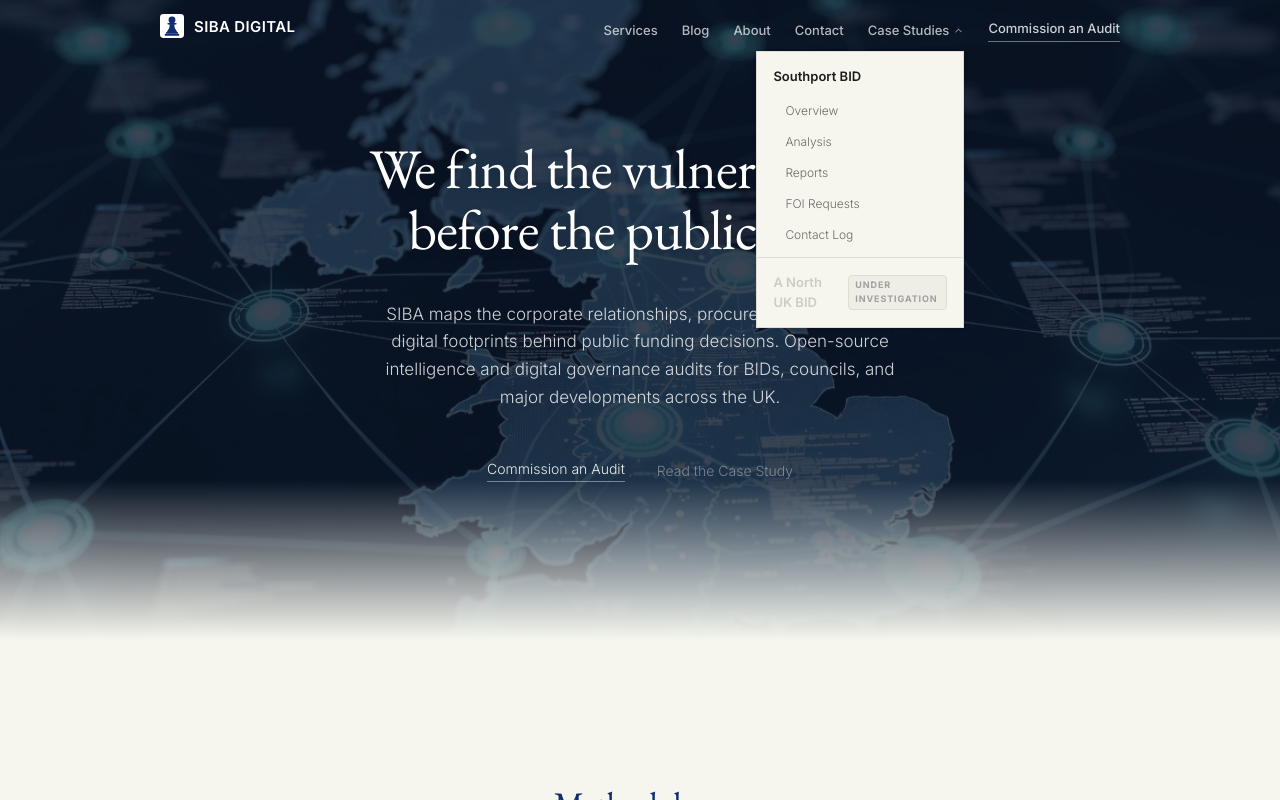
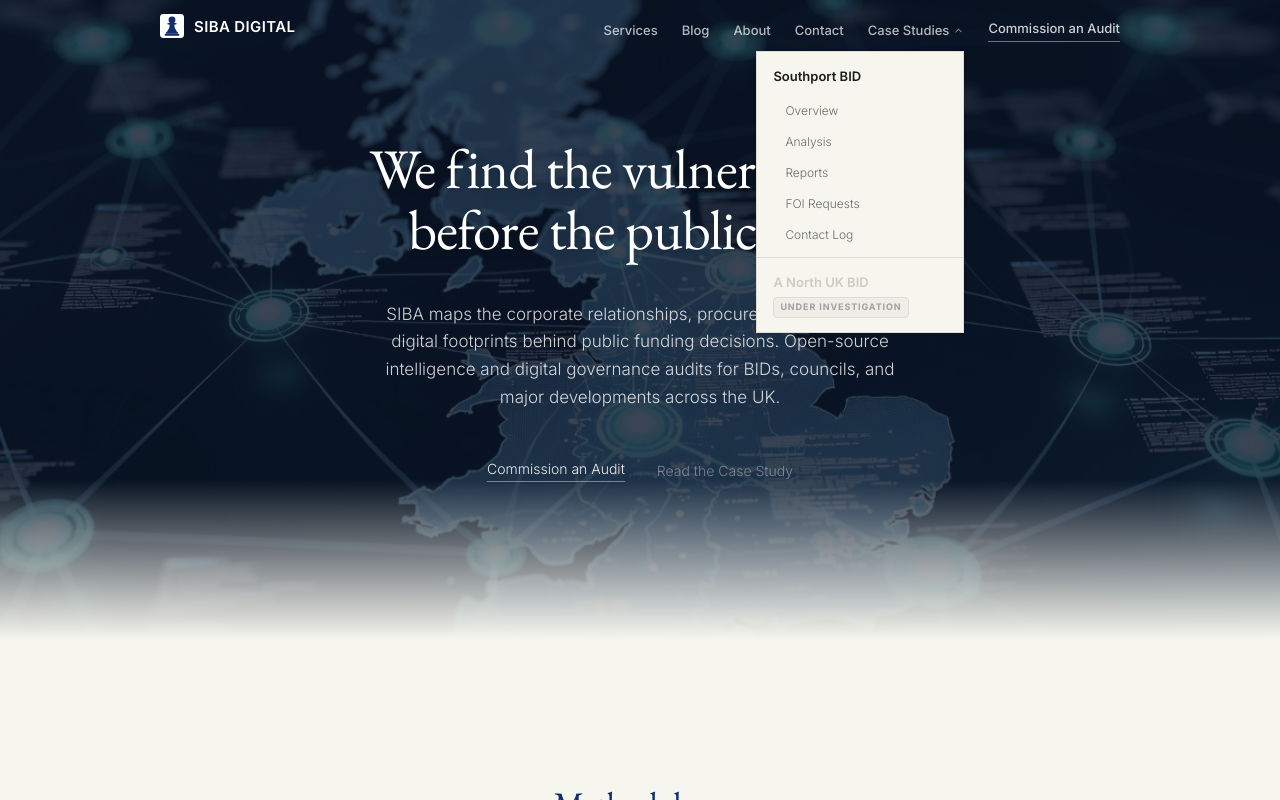
Before and after one commit to damian756/siba.digital, a Next.js app: page / in a window 1280 px wide. Both pictures are taken after a click on the button "Case Studies". Shown: the top 800 px of the page. Built offline with nearby package versions, Linux system fonts and the light colour scheme.

Commit message:
Fix Under Investigation badge layout in Case Studies dropdown

```diff
--- a/components/Nav.tsx
+++ b/components/Nav.tsx
@@ -124,11 +124,11 @@
                   <div className="my-1.5 border-t border-[#ddddd5]" />
 
                   {/* Under investigation - greyed out, no link */}
-                  <div className="px-4 py-2 flex items-center gap-2 cursor-default select-none">
-                    <span className="text-[13px] font-semibold text-[#ccccc4]">
+                  <div className="px-4 py-2 cursor-default select-none">
+                    <span className="block text-[13px] font-semibold text-[#ccccc4]">
                       A North UK BID
                     </span>
-                    <span className="inline-flex items-center rounded-sm bg-[#eeeee6] border border-[#ddddd5] px-1.5 py-0.5 text-[9px] font-bold uppercase tracking-widest text-[#a0a0a0]">
+                    <span className="mt-0.5 inline-flex items-center rounded-sm bg-[#eeeee6] border border-[#ddddd5] px-1.5 py-0.5 text-[9px] font-bold uppercase tracking-widest text-[#a0a0a0]">
                       Under Investigation
                     </span>
                   </div>
@@ -208,9 +208,9 @@
                   </Link>
                 ))}
                 <div className="my-1 border-t border-[#ddddd5] mx-3" />
-                <div className="px-3 py-2 flex items-center gap-2 cursor-default select-none">
-                  <span className="text-sm font-semibold text-[#ccccc4]">A North UK BID</span>
-                  <span className="inline-flex items-center rounded-sm bg-[#eeeee6] border border-[#ddddd5] px-1.5 py-0.5 text-[9px] font-bold uppercase tracking-widest text-[#a0a0a0]">
+                <div className="px-3 py-2 cursor-default select-none">
+                  <span className="block text-sm font-semibold text-[#ccccc4]">A North UK BID</span>
+                  <span className="mt-0.5 inline-flex items-center rounded-sm bg-[#eeeee6] border border-[#ddddd5] px-1.5 py-0.5 text-[9px] font-bold uppercase tracking-widest text-[#a0a0a0]">
                     Under Investigation
                   </span>
                 </div>
```
